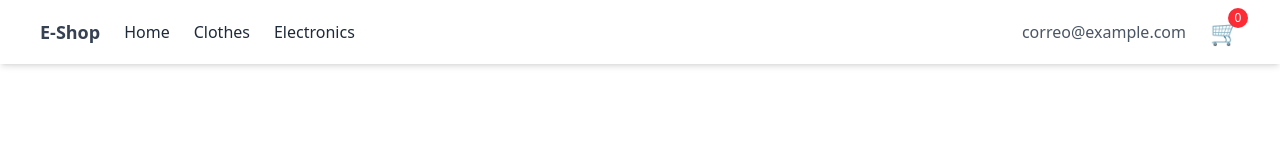
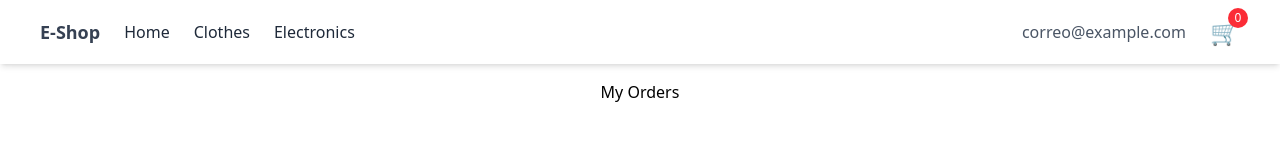
Before and after one commit to JoMaCoBa/SICLICK-FRONTEND, a React (Vite) app: page /my-orders in a window 1280 px wide. Shown: the top 160 px of the page. Built offline with nearby package versions, Linux system fonts and the light colour scheme.

Commit message:
Added Layout template to pages

```diff
--- a/src/Pages/MyOrder/index.jsx
+++ b/src/Pages/MyOrder/index.jsx
@@ -1,8 +1,10 @@
+import Layout from "../../Components/Layout";
+
 function MyOrder() {
   return (
-    <div>
+    <Layout>
       <h1>My Order</h1>
-    </div>
+    </Layout>
   );
 }
 
--- a/src/Pages/MyOrders/index.jsx
+++ b/src/Pages/MyOrders/index.jsx
@@ -1,8 +1,10 @@
+import Layout from "../../Components/Layout"
+
 function MyOrders() {
     return (
-      <div>
+      <Layout>
         <h1>My Orders</h1>
-      </div>
+      </Layout>
     );
   }
 
--- a/src/Pages/NotFound/index.jsx
+++ b/src/Pages/NotFound/index.jsx
@@ -1,8 +1,10 @@
+import Layout from "../../Components/Layout"
+
 function NotFound() {
     return (
-      <div>
+      <Layout>
         <h1>Not Found</h1>
-      </div>
+      </Layout>
     );
   }
 
```
